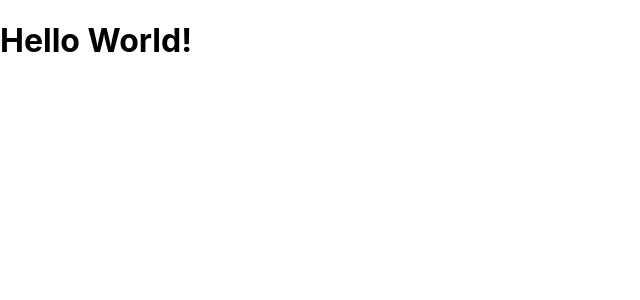
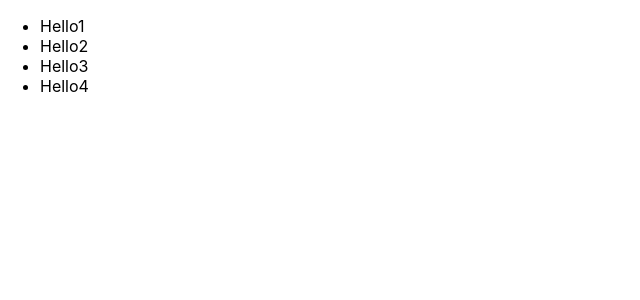
Before and after one commit to jlenoble/tenth, a React (Create React App) app: page / in a window 1280 px wide. Shown: the top 300 px of the page, without its empty margins (0-640 px from the left). Built offline with nearby package versions, Linux system fonts and the light colour scheme.

Commit message:
Basic List Component

```diff
--- a/src/sandbox/App.tsx
+++ b/src/sandbox/App.tsx
@@ -1,8 +1,24 @@
-import React from 'react';
+import React from "react";
+import List from "./List";
+import ListItem from "./ListItem";
+import ListItemText from "./ListItemText";
 
 function App() {
   return (
-    <h1>Hello World!</h1>
+    <List>
+      <ListItem>
+        <ListItemText primary="Hello1" />
+      </ListItem>
+      <ListItem>
+        <ListItemText primary="Hello2" />
+      </ListItem>
+      <ListItem>
+        <ListItemText primary="Hello3" />
+      </ListItem>
+      <ListItem>
+        <ListItemText primary="Hello4" />
+      </ListItem>
+    </List>
   );
 }
 
--- /dev/null
+++ b/src/sandbox/List.tsx
@@ -0,0 +1,7 @@
+import React, { FunctionComponent } from "react";
+
+const List: FunctionComponent = ({ children }) => {
+  return <ul>{children}</ul>;
+};
+
+export default List;
--- /dev/null
+++ b/src/sandbox/ListItem.tsx
@@ -0,0 +1,7 @@
+import React, { FunctionComponent } from "react";
+
+const ListItem: FunctionComponent = ({ children }) => {
+  return <li>{children}</li>;
+};
+
+export default ListItem;
--- /dev/null
+++ b/src/sandbox/ListItemText.tsx
@@ -0,0 +1,11 @@
+import React, { FunctionComponent } from "react";
+
+type ListItemTextProps = {
+  primary: string;
+};
+
+const ListItemText: FunctionComponent<ListItemTextProps> = ({ primary }) => {
+  return <>{primary}</>;
+};
+
+export default ListItemText;
```
